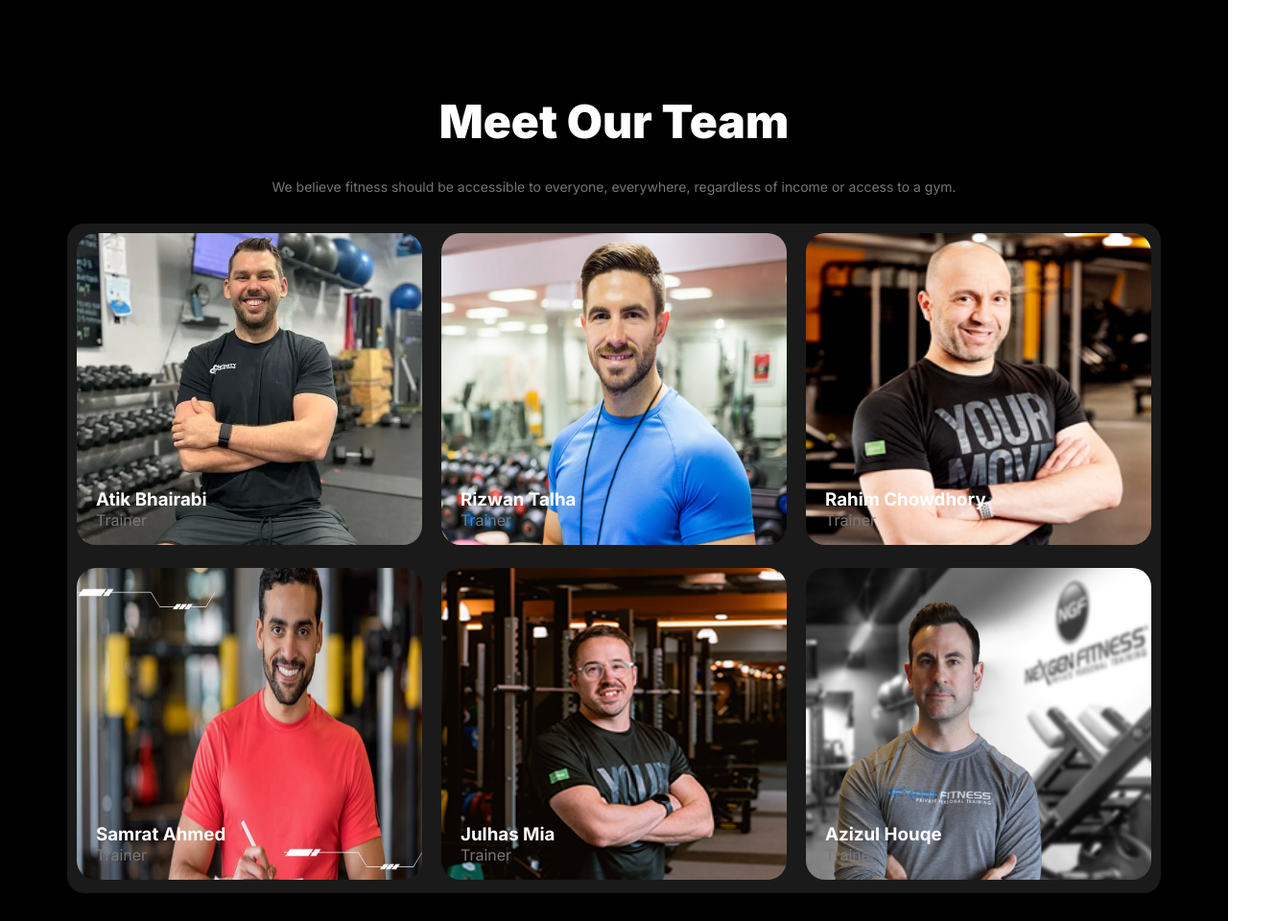
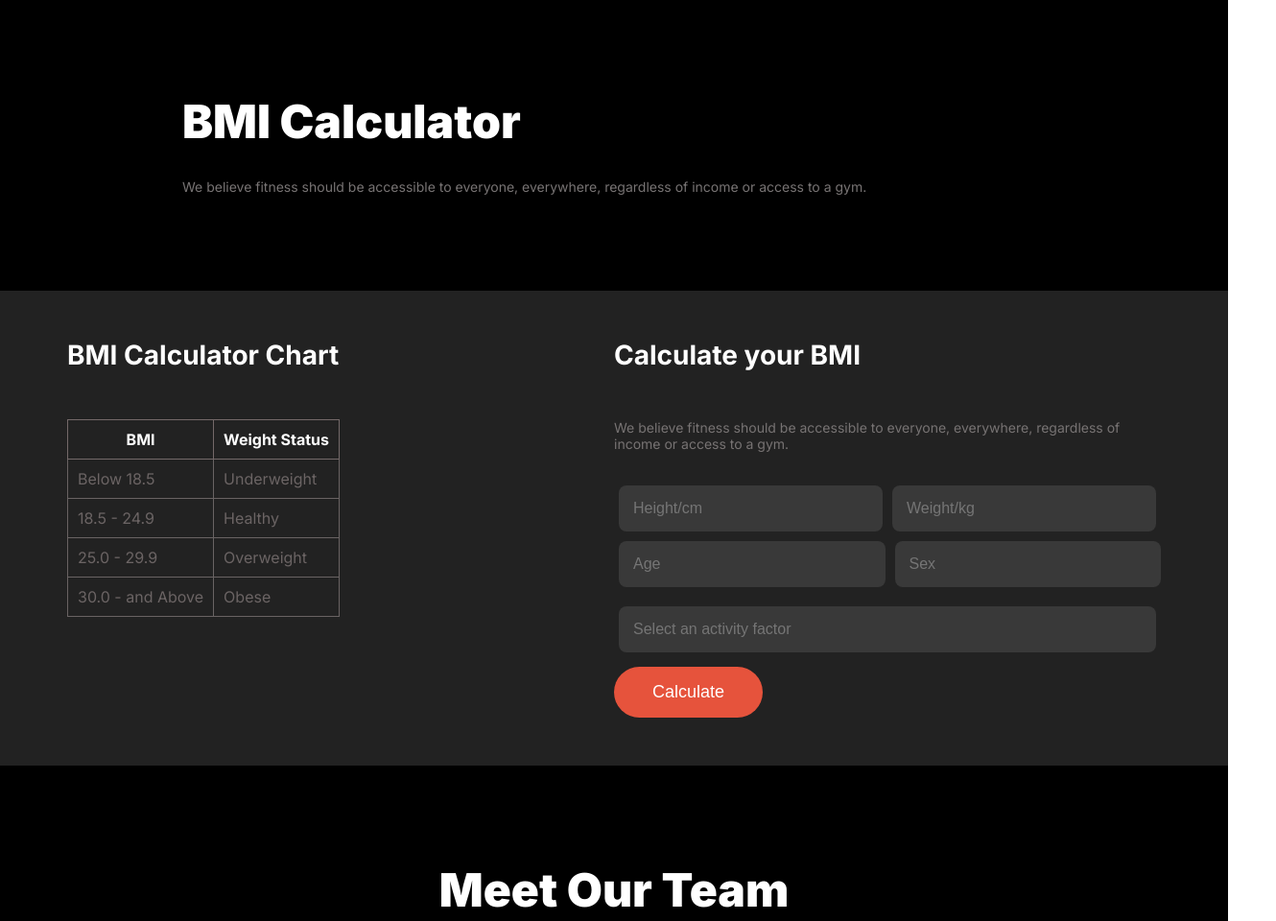
Before and after one commit to Ihsanbrb/assignment2, a plain HTML site: page index.html in a window 1280 px wide. Shown: the part 1754-2714 px from the top of the page at 96% size, 1330 px wide, since content can reach past the window. Drawn offline with Linux system fonts and the light colour scheme.

Commit message:
added bmi calculator section

```diff
--- a/css/style.css
+++ b/css/style.css
@@ -235,6 +235,87 @@
     border-radius: 30px;
 }
 
+/* bmi calculator style */
+.bmi-calculator{
+    max-width: 1140px;
+    margin: 0 auto;
+    margin-right: -50px;
+    margin-top: 100px;
+    margin-bottom: 100px;
+}
+.bmi-bg-color{
+    background: rgb(34, 34, 34);
+}
+.bmi-table-form{
+    display: flex;
+    max-width: 1140px;
+    margin: 0 auto;
+    padding-top: 50px;
+    padding-bottom: 50px;
+}
+.bmi-left{
+    width: 50%;
+}
+.bmi-title{
+    font-size: 28px;
+    color: white;
+    margin-bottom: 50px;
+}
+.bmi-right{
+    width: 50%;
+}
+
+table{
+    border-collapse: collapse;
+}
+th{
+    border: 1px solid rgb(116, 105, 105);
+    padding: 10px;
+    color: white;
+}
+td{
+    border: 1px solid rgb(105, 99, 99);
+    padding: 10px;
+    color: #6b6464;
+}
+input[type="text"]{
+    padding: 15px;
+    border: none;
+    margin: 5px;
+    border-radius: 8px;
+    background: rgba(255, 255, 255, 0.1);
+}
+input[type="submit"]{
+    background-color: #E6533C;
+    color: white;
+    padding: 16px 40px;
+    border-radius: 42px;
+    border: none;
+    font-size: 18px;
+}
+
+.input-box {
+    display: flex;
+    flex-wrap: wrap;
+    margin-bottom: 10px;
+}
+.half-width {
+    flex: 1;
+    padding: 10px;
+    margin-right: 10px;
+    font-size: 16px;
+    box-sizing: border-box;
+}
+.half-width:last-child {
+    margin-right: 0;
+}
+.full-width {
+    width: 100%;
+    padding: 10px;
+    font-size: 16px;
+    box-sizing: border-box;
+}
+
 /* meet our team style */
 .meet-team{
     max-width: 1140px;
@@ -292,12 +373,14 @@ footer{
 .footer-link{
     color: white;
 }
-.footer-link > ul{
+.footer-link ul li{
     display: block;
     list-style: none;
     background-color: transparent;
     border: none;
     color: rgba(255, 255, 255, 0.5);
+    padding-top: 10px;
+    padding-bottom: 5px;
 }
 hr{
     max-width: 1140px;
--- a/index.html
+++ b/index.html
@@ -89,6 +89,63 @@
                     <img src="./img/run.jpg" alt="">
                 </div>
             </div>
+            <div class="bmi-calculator">
+                    <h1 class="content-title">BMI Calculator</h1>
+                    <p class="content-description">We believe fitness should be accessible to everyone, everywhere, regardless of income or access to a gym.</p>
+            </div>
+            <div class="bmi-bg-color">
+                <div class="bmi-table-form">
+                    <div class="bmi-left">
+                        <h1 class="bmi-title">BMI Calculator Chart</h1>
+                    <table>
+                        <thead>
+                            <tr>
+                                <th>BMI</th>
+                                <th>Weight Status</th>
+                            </tr>
+                        </thead>
+                        <tbody>
+                            <tr>
+                                <td>Below 18.5</td>
+                                <td>Underweight</td>
+                            </tr>
+                            <tr>
+                                <td>18.5 - 24.9</td>
+                                <td>Healthy</td>
+                            </tr>
+                            <tr>
+                                <td>25.0 - 29.9</td>
+                                <td>Overweight</td>
+                            </tr>
+                            <tr>
+                                <td>30.0 - and Above</td>
+                                <td>Obese</td>
+                            </tr>
+                        </tbody>
+                    </table>
+                    </div>
+                    <div class="bmi-right">
+                        <h1 class="bmi-title">Calculate your BMI</h1>
+                        <p class="content-description">We believe fitness should be accessible to everyone, everywhere, regardless of income or access to a gym.</p>
+                        <form>
+                            <div class="input-box">
+                                <input type="text" class="half-width" placeholder="Height/cm">
+                                <input type="text" class="half-width" placeholder="Weight/kg">
+                                <input type="text" class="half-width" placeholder="Age">
+                                <input type="text" class="half-width" placeholder="Sex">
+                            </div>
+                            <div class="input-box">
+                                <input type="text" class="full-width" placeholder="Select an activity factor">
+                            </div>
+                            <input type="submit" value="Calculate">
+                        </form>
+
+                    </div>
+
+
+
+                </div>
+            </div>
             <div class="meet-team">
                 <div class="meet-team-info">
                     <h1 class="content-title">Meet Our Team</h1>
```
